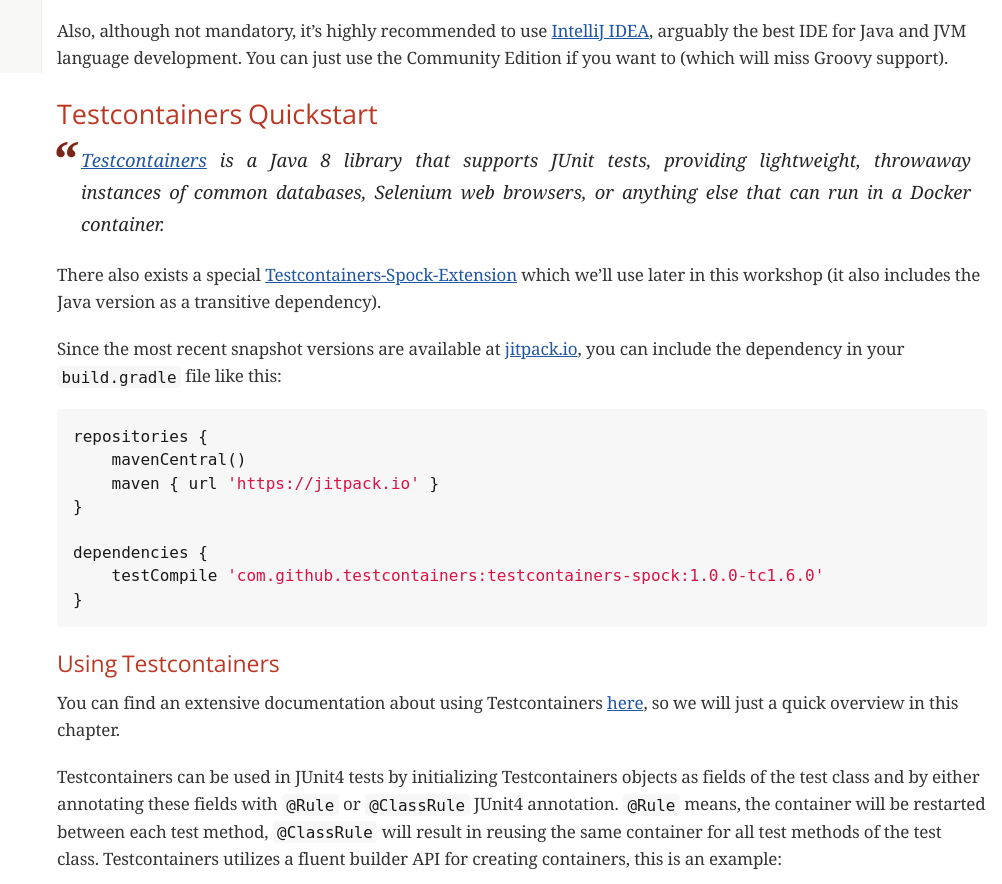
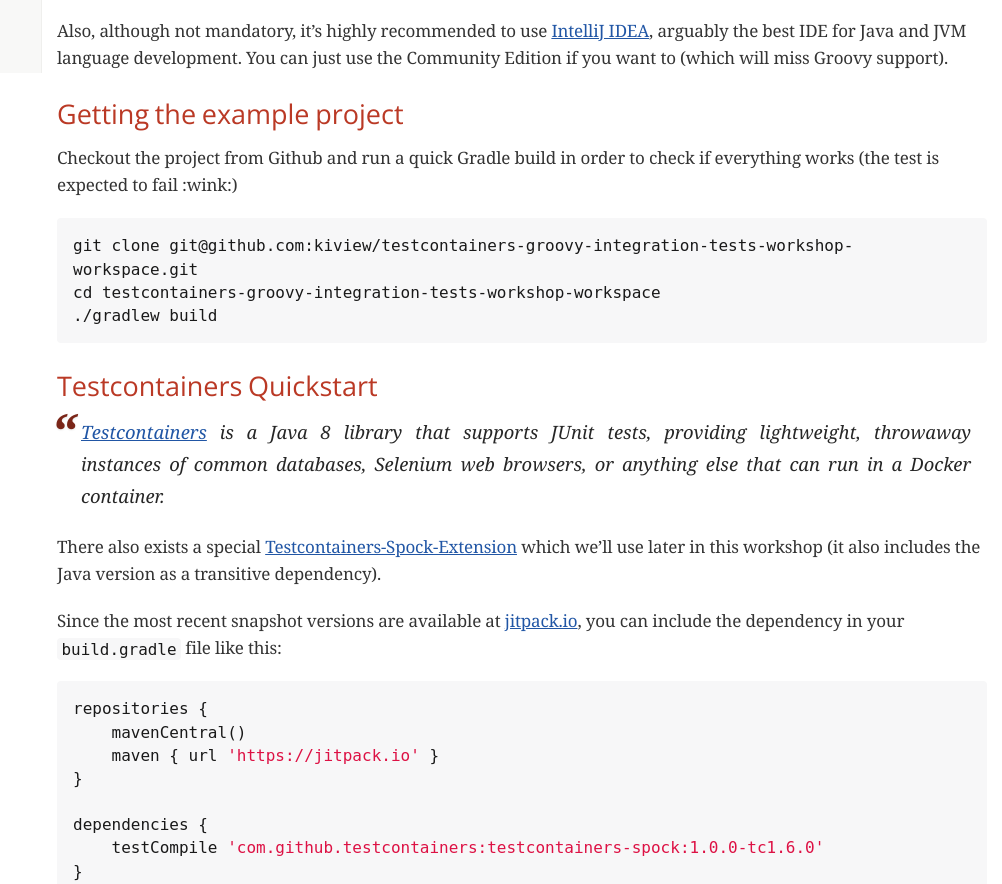
Before and after one commit to kiview/testcontainers-groovy-integration-tests-workshop, a plain HTML site: page index.html in a window 1280 px wide. Shown: the part 727-1611 px from the top of the page, without its empty margins (278-1280 px from the left). Drawn offline with nearby package versions, Linux system fonts and the light colour scheme; a web font is replaced by a local one.

Commit message:
Updated files

```diff
--- a/index.html
+++ b/index.html
@@ -522,6 +522,7 @@ table.CodeRay td.code>pre{padding:0}
 <ul class="sectlevel1">
 <li><a href="#_getting_started">Getting started</a>
 <ul class="sectlevel2">
+<li><a href="#_getting_the_example_project">Getting the example project</a></li>
 <li><a href="#_testcontainers_quickstart">Testcontainers Quickstart</a></li>
 </ul>
 </li>
@@ -601,6 +602,19 @@ know all the details, but some topics might get too complex if you are missing t
 <div class="paragraph">
 <p>Also, although not mandatory, it&#8217;s highly recommended to use <a href="https://www.jetbrains.com/idea/">IntelliJ IDEA</a>, arguably
 the best IDE for Java and JVM language development. You can just use the Community Edition if you want to (which will miss Groovy support).</p>
+</div>
+<div class="sect2">
+<h3 id="_getting_the_example_project">Getting the example project</h3>
+<div class="paragraph">
+<p>Checkout the project from Github and run a quick Gradle build in order to check if everything works (the test is expected to fail :wink:)</p>
+</div>
+<div class="listingblock">
+<div class="content">
+<pre class="CodeRay highlight"><code data-lang="bash">git clone git@github.com:kiview/testcontainers-groovy-integration-tests-workshop-workspace.git
+cd testcontainers-groovy-integration-tests-workshop-workspace
+./gradlew build</code></pre>
+</div>
+</div>
 </div>
 <div class="sect2">
 <h3 id="_testcontainers_quickstart">Testcontainers Quickstart</h3>
@@ -926,7 +940,7 @@ kickstart using AsciiDoc for this workshop</p>
 </div>
 <div id="footer">
 <div id="footer-text">
-Last updated 2018-02-15 21:26:41 +01:00
+Last updated 2018-02-15 21:41:15 +01:00
 </div>
 </div>
 </body>
```
Also changed, not shown: 1 other file.
